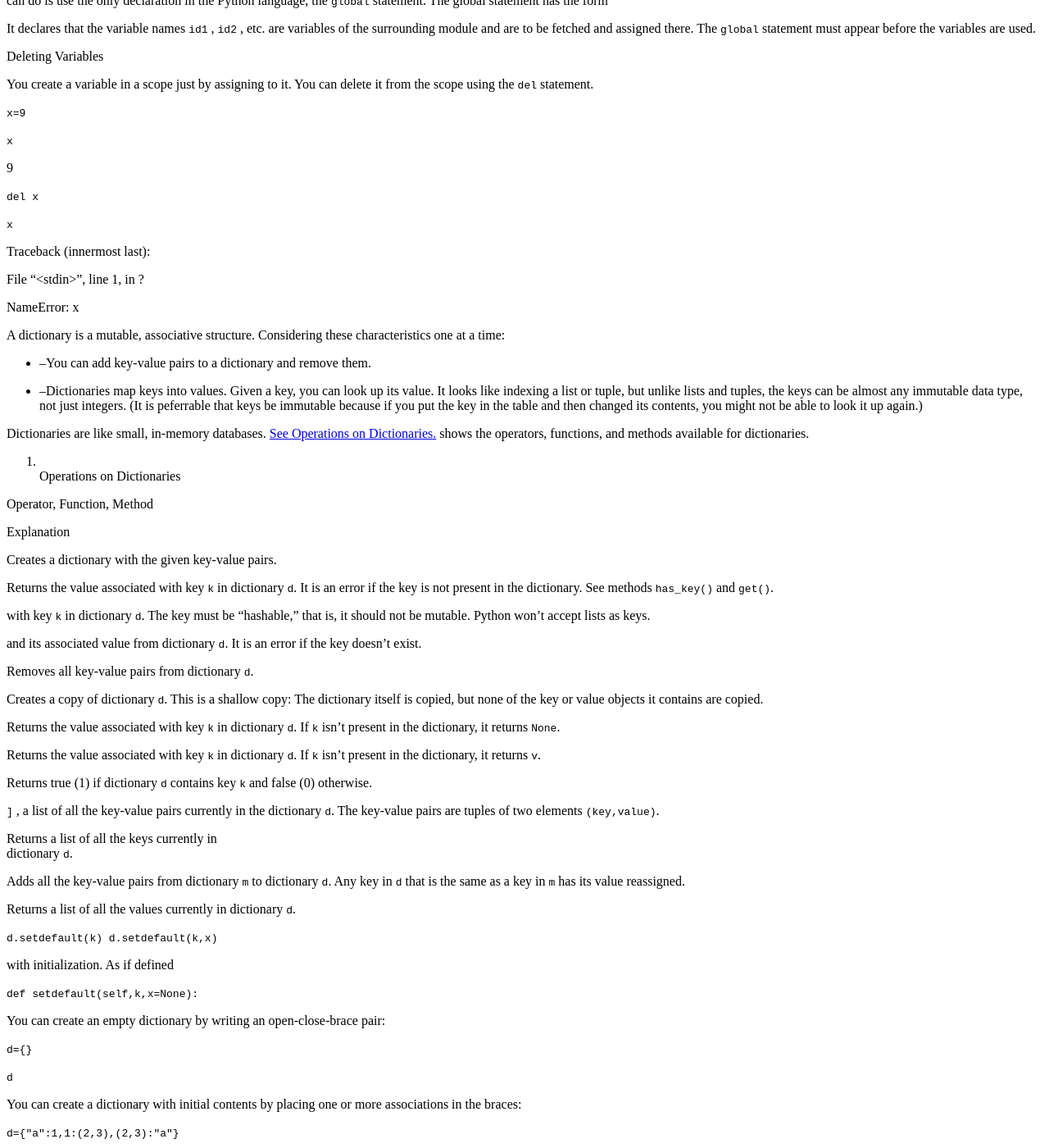
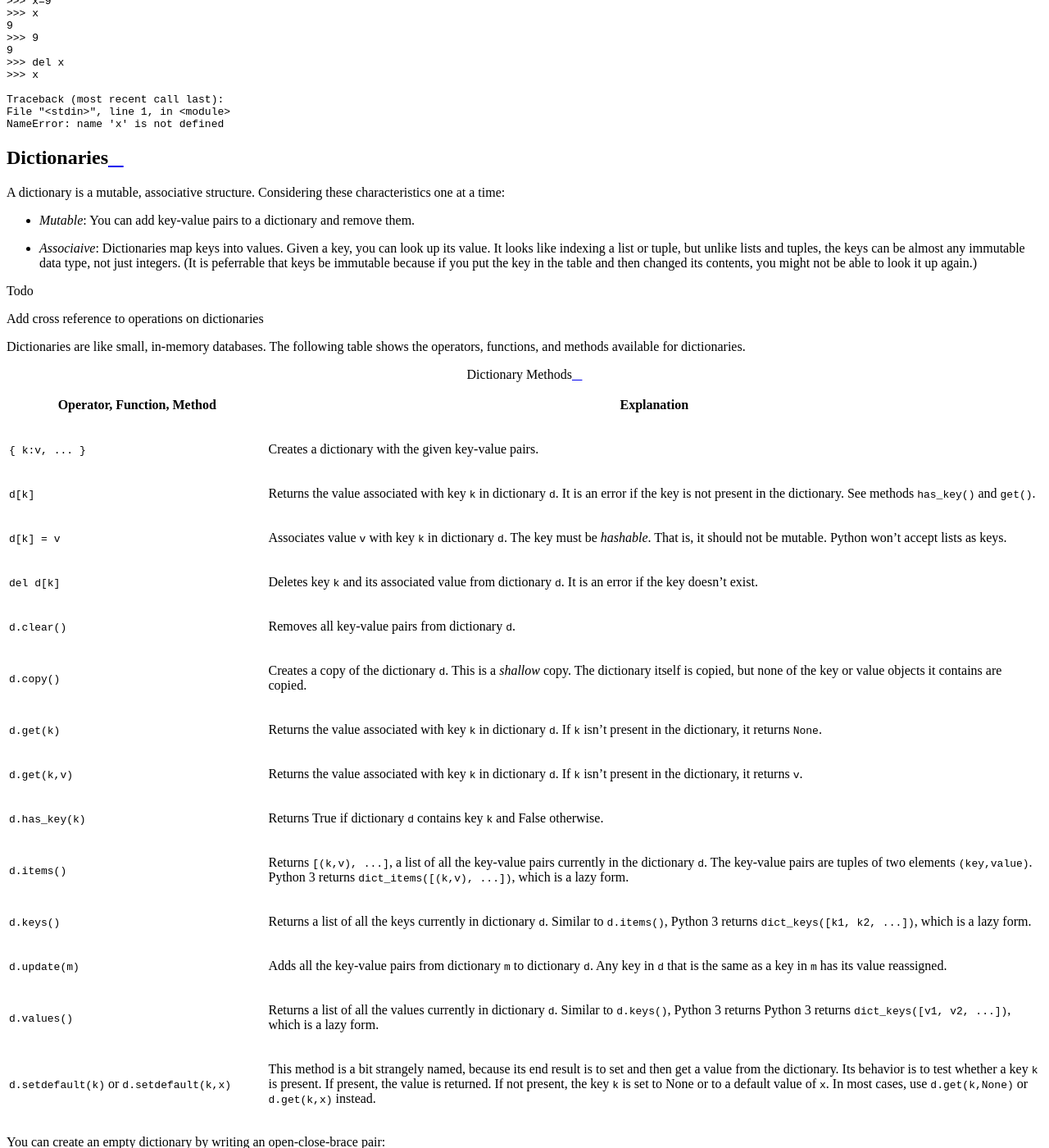
Before and after one commit to PurdueCAM2Project/SE4ML, a Sphinx documentation site: the page built from sphinx-book/source/software/chapter_python.rst, in a window 1280 px wide and 1400 px high, scrolled down 23202 px. Shown: the whole window at 82% size. Built offline with Sphinx 7.4.7 and the Read the Docs theme 2.0.0, drawn with Linux system fonts in a browser that asks for light colours; some of the changed text lies outside the part shown.

Commit message:
updates to Python through dictionaries

```diff
--- a/sphinx-book/source/software/chapter_python.rst
+++ b/sphinx-book/source/software/chapter_python.rst
@@ -1862,19 +1862,15 @@ Python allows certain binary operators to be combined with the
 assignment operator. The general rule is that ``x op= y`` is equivalent
 to ``x = x op y``.
 
-So,
-
-x+=1
-
-.
+So, ``x+=1`` is ``x = x + 1``.
 
 The operators that you can combine with an assignment are:
 
--  The arithmetic operators: +, -, \*, /, %, \*\*
-
--  The bitwise operators: &, , ^
-
--  The shift operators: <<, >>
+-  The arithmetic operators: ``+``, ``-``, ``\*``, ``/``, ``%``, and ``**``
+
+-  The bitwise operators: ``&``, ``|``, and ``^``
+
+-  The shift operators: ``<<`` and ``>>``
 
 Evaluation Order
 ''''''''''''''''
@@ -1885,28 +1881,27 @@ the targets from left to right. Within the targets, it also goes left to
 right making assignments. This can produce some confusion. Consider the
 following code:
 
-``r=range(10)``
-
-``r.reverse()``
-
-``r``
-
-``i=2``
-
-``i,r[i]=r[i],i``
-
-``r``
+::
+
+   >>> r = list(range(10))
+   >>> r.reverse()
+   >>> r
+   [9, 8, 7, 6, 5, 4, 3, 2, 1, 0]
+   >>> i=2
+   >>> i,r[i] = r[i],i
+   >>> r
+   [9, 8, 7, 6, 5, 4, 3, 2, 1, 0]
 
 has an initial value of two, you would expect that the assignment
 
-``…,r[i]=…,i``
+``...,r[i]=...,i``
 
 to ``r[2]`` , replacing ``7`` with ``2`` in the sequence. But before
 that happens, we assign
 
-``i,…=r[i],…``
-
-which is to say, we assign ``i=r[2]`` , or seven. Then we assign
+``i,...=r[i],...``
+
+which is to say, we assign ``i=r[2]`` , or the value ``7``. Then we assign
 ``r[7]`` the value ``2`` , which was already there.
 
 Assignment to Local Scope
@@ -1941,99 +1935,101 @@ Deleting Variables
 You create a variable in a scope just by assigning to it. You can delete
 it from the scope using the ``del`` statement.
 
-``x=9``
-
-``x``
-
-9
-
-``del x``
-
-``x``
-
-Traceback (innermost last):
-
-File "<stdin>", line 1, in ?
-
-NameError: x
-
-.. _section-2:
+::
+
+   >>> x=9
+   >>> x
+   9
+   >>> 9
+   9
+   >>> del x
+   >>> x
+
+   Traceback (most recent call last):
+   File "<stdin>", line 1, in <module>
+   NameError: name 'x' is not defined
+
+Dictionaries
+~~~~~~~~~~~~~~~~~~
 
 A dictionary is a mutable, associative structure. Considering these
 characteristics one at a time:
 
--  –You can add key-value pairs to a dictionary and remove them.
-
--  –Dictionaries map keys into values. Given a key, you can look up its
+-  *Mutable*: You can add key-value pairs to a dictionary and remove them.
+
+-  *Associaive*: Dictionaries map keys into values. Given a key, you can look up its
    value. It looks like indexing a list or tuple, but unlike lists and
    tuples, the keys can be almost any immutable data type, not just
    integers. (It is peferrable that keys be immutable because if you put
    the key in the table and then changed its contents, you might not be
    able to look it up again.)
 
-Dictionaries are like small, in-memory databases. `See Operations on
-Dictionaries. <chap2.html#13000>`__ shows the operators, functions, and
+.. todo:: Add cross reference to operations on dictionaries
+
+Dictionaries are like small, in-memory databases. The following table shows the operators, functions, and
 methods available for dictionaries.
 
-#. |
-   | Operations on Dictionaries
-
-Operator, Function, Method
-
-Explanation
-
-Creates a dictionary with the given key-value pairs.
-
-Returns the value associated with key ``k`` in dictionary ``d``. It is
-an error if the key is not present in the dictionary. See methods
-``has_key()`` and ``get()``.
-
-with key ``k`` in dictionary ``d``. The key must be "hashable," that is,
-it should not be mutable. Python won't accept lists as keys.
-
-and its associated value from dictionary ``d``. It is an error if the
-key doesn't exist.
-
-Removes all key-value pairs from dictionary ``d``.
-
-Creates a copy of dictionary ``d``. This is a shallow copy: The
-dictionary itself is copied, but none of the key or value objects it
-contains are copied.
-
-Returns the value associated with key ``k`` in dictionary ``d``. If
-``k`` isn't present in the dictionary, it returns ``None``.
-
-Returns the value associated with key ``k`` in dictionary ``d``. If
-``k`` isn't present in the dictionary, it returns ``v``.
-
-Returns true (1) if dictionary ``d`` contains key ``k`` and false (0)
-otherwise.
-
-``]`` , a list of all the key-value pairs currently in the dictionary
-``d``. The key-value pairs are tuples of two elements ``(key,value)``.
-
-| Returns a list of all the keys currently in
-| dictionary ``d``.
-
-Adds all the key-value pairs from dictionary ``m`` to dictionary ``d``.
-Any key in ``d`` that is the same as a key in ``m`` has its value
-reassigned.
-
-Returns a list of all the values currently in dictionary ``d``.
-
-``d.setdefault(k) d.setdefault(k,x)``
-
-with initialization. As if defined
-
-``def setdefault(self,k,x=None):``
-
-
+.. list-table:: Dictionary Methods
+   :widths: 15 45
+   :header-rows: 1
+
+   * - Operator, Function, Method
+     - Explanation
+
+   * - ``{ k:v, ... }``
+     - Creates a dictionary with the given key-value pairs.
+
+   * - ``d[k]``
+     - Returns the value associated with key ``k`` in dictionary ``d``. It is an error if the key is not present in the dictionary. See methods ``has_key()`` and ``get()``.
+
+   * - ``d[k] = v``
+     - Associates value ``v`` with key ``k`` in dictionary ``d``. The key must be *hashable*. That is, it should not be mutable. Python won't accept lists as keys.
+
+   * - ``del d[k]``
+     - Deletes key ``k`` and its associated value from dictionary ``d``. It is an error if the key doesn't exist.
+
+   * - ``d.clear()``
+     - Removes all key-value pairs from dictionary ``d``.
+
+   * - ``d.copy()``
+     - Creates a copy of the dictionary ``d``. This is a *shallow* copy. The dictionary itself is copied, but none of the key or value objects it contains are copied.
+
+
+   * - ``d.get(k)``
+     - Returns the value associated with key ``k`` in dictionary ``d``. If ``k`` isn't present in the dictionary, it returns ``None``.
+
+   * - ``d.get(k,v)``
+     - Returns the value associated with key ``k`` in dictionary ``d``. If ``k`` isn't present in the dictionary, it returns ``v``.
+
+   * - ``d.has_key(k)``
+     - Returns True if dictionary ``d`` contains key ``k`` and False otherwise.
+
+   * - ``d.items()``
+     -  Returns ``[(k,v), ...]``, a list of all the key-value pairs currently in the dictionary ``d``. The key-value pairs are tuples of two elements ``(key,value)``. Python 3 returns ``dict_items([(k,v), ...])``, which is a lazy form.
+
+   * - ``d.keys()``
+     - Returns a list of all the keys currently in dictionary ``d``. Similar to ``d.items()``, Python 3 returns ``dict_keys([k1, k2, ...])``, which is a lazy form.
+
+   * - ``d.update(m)``
+     - Adds all the key-value pairs from dictionary ``m`` to dictionary ``d``. Any key in ``d`` that is the same as a key in ``m`` has its value reassigned.
+
+   * - ``d.values()``
+     - Returns a list of all the values currently in dictionary ``d``. Similar to ``d.keys()``, Python 3 returns Python 3 returns ``dict_keys([v1, v2, ...])``, which is a lazy form.
+
+   * - ``d.setdefault(k)`` or ``d.setdefault(k,x)``
+     - This method is a bit strangely named, because its end result is to set and then get a value from the dictionary. Its behavior is to test whether a key ``k`` is present. If present, the value is returned. If not present, the key ``k`` is set to None or to a default value of ``x``. In most cases, use ``d.get(k,None)`` or ``d.get(k,x)`` instead.
 
 You can create an empty dictionary by writing an open-close-brace pair:
 
-``d={}``
-
-``d``
+::
+
+   >>> d={}
+   >>> d
+   {}
+
+
+
+
 
 You can create a dictionary with initial contents by placing one or more
 associations in the braces:
```
Also changed, not shown: other parts of sphinx-book/source/software/chapter_python.rst (+1 -2 lines).
